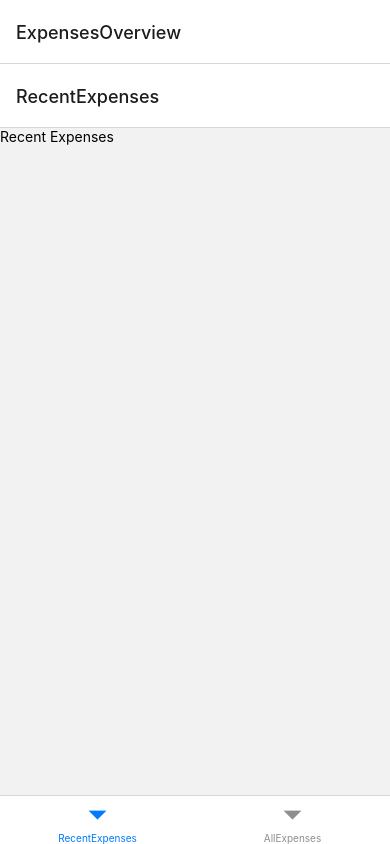
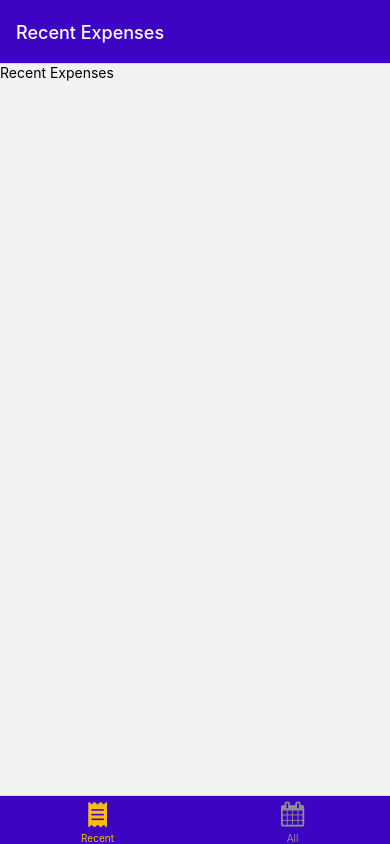
Before and after one commit to ebrardev/expense-trackerapp, a React Native app: screen / in a window 390 px wide. Built offline with nearby package versions, Linux system fonts and the light colour scheme.

Commit message:
nav config

```diff
--- a/App.js
+++ b/App.js
@@ -6,15 +6,48 @@ import {createNativeStackNavigator} from '@react-navigation/native-stack';
 import ManageExpense from './screens/ManageExpense';
 import RecentExpenses from './screens/RecentExpenses';
 import AllExpenses from './screens/AllExpenses';
+import { GlobalStyles } from './constants/style';
+import { FontAwesome5 } from '@expo/vector-icons';
+import { FontAwesome } from '@expo/vector-icons';
 
 const Stack = createNativeStackNavigator();
 const BottomTabs = createBottomTabNavigator();
 
 function ExpensesOverview() {
   return(
-  <BottomTabs.Navigator>
-<BottomTabs.Screen name="RecentExpenses" component={RecentExpenses} />
-<BottomTabs.Screen name="AllExpenses" component={AllExpenses} />
+  <BottomTabs.Navigator
+  screenOptions={{
+    headerStyle:{
+      backgroundColor: GlobalStyles.colors.primary500,
+   },
+   headerTintColor: "white",
+   tabBarStyle : {
+      backgroundColor: GlobalStyles.colors.primary500,
+
+   },
+    tabBarActiveTintColor: GlobalStyles.colors.accent500,
+  }}
+  >
+<BottomTabs.Screen name="RecentExpenses" component={RecentExpenses}
+options={ {
+  title : "Recent Expenses",
+  tabBarLabel: "Recent",
+  tabBarIcon: ({color,size}) =>
+
+
+  <FontAwesome5 name="receipt" size={size} color={color} />
+}}
+/>
+<BottomTabs.Screen name="AllExpenses"
+ component={AllExpenses}
+ options={ {
+  title : "All Expenses",
+  tabBarLabel: "All",
+  tabBarIcon: ({color,size}) =>
+
+<FontAwesome name="calendar" size={size} color={color} />
+}}
+ />
   </BottomTabs.Navigator>
   );
 }
@@ -24,7 +57,7 @@ export default function App() {
   <StatusBar style="auto" />
   <NavigationContainer>
     <Stack.Navigator>
-    <Stack.Screen name="ExpensesOverview" component={ExpensesOverview} />
+    <Stack.Screen name="ExpensesOverview" component={ExpensesOverview}  options={{headerShown:false}}/>
       <Stack.Screen name="ManageExpense" component={ManageExpense} />
 
 
--- /dev/null
+++ b/constants/style.js
@@ -0,0 +1,16 @@
+export const GlobalStyles = {
+    colors: {
+      primary50: '#e4d9fd',
+      primary100: '#c6affc',
+      primary200: '#a281f0',
+      primary400: '#5721d4',
+      primary500: '#3e04c3',
+      primary700: '#2d0689',
+      primary800: '#200364',
+      accent500: '#f7bc0c',
+      error50: '#fcc4e4',
+      error500: '#9b095c',
+      gray500: '#39324a',
+      gray700: '#221c30',
+    },
+  };
```
